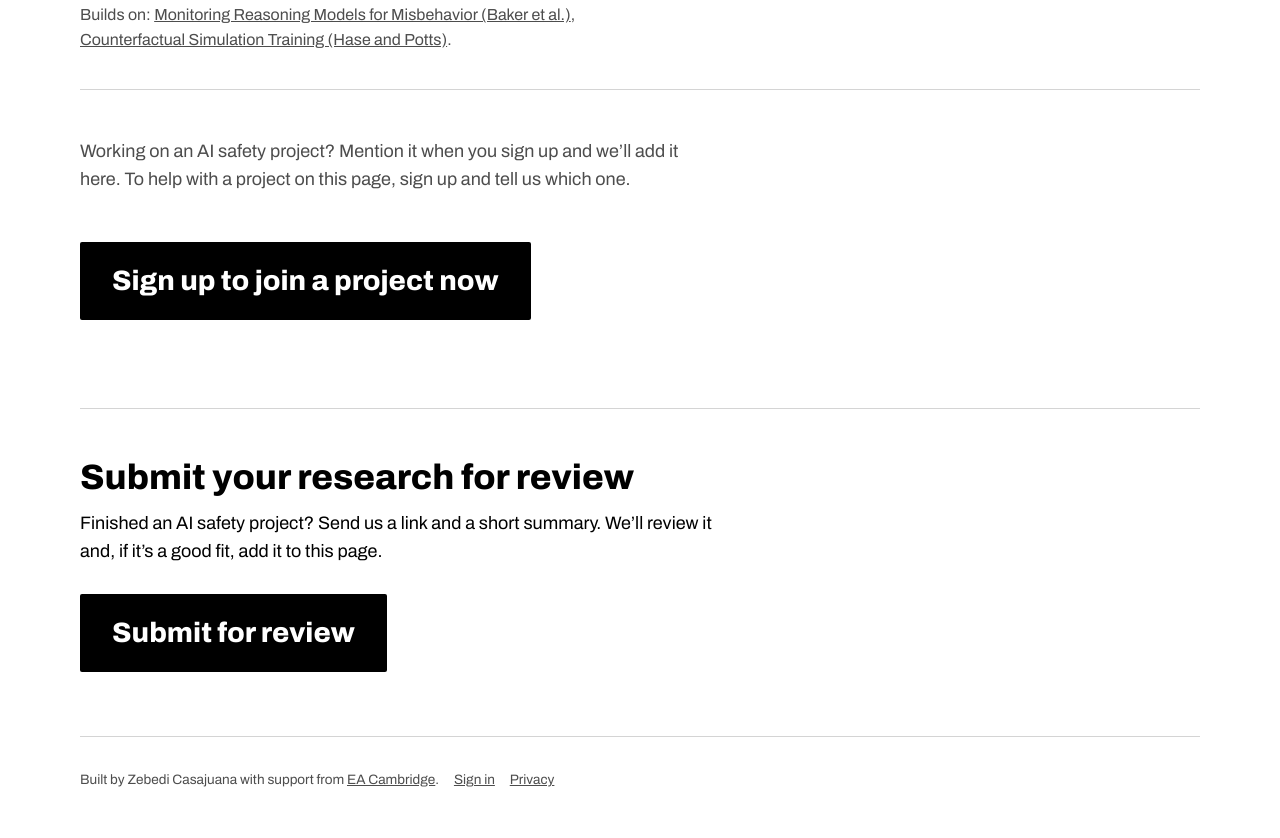
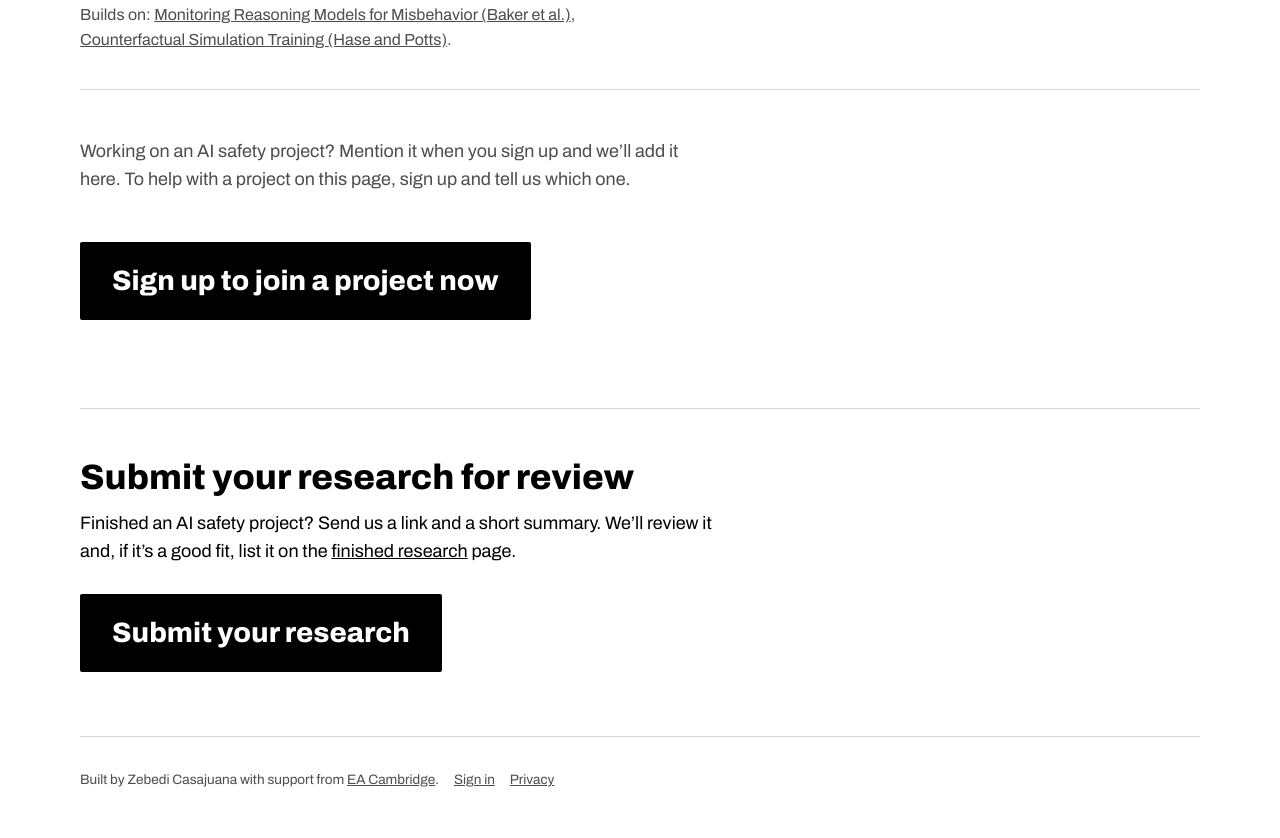
Before and after one commit to EACambridge/aisafetyresearch, a plain HTML site: page projects.html in a window 1280 px wide. Shown: the part 1223-2061 px from the top of the page. Drawn offline with Linux system fonts and the light colour scheme.

Commit message:
Projects page: point submissions to finished research

```diff
--- a/projects.html
+++ b/projects.html
@@ -118,8 +118,8 @@
   <div style="height:4rem"></div>
   <section class="submit" aria-labelledby="submit-title">
     <h2 id="submit-title">Submit your research for review</h2>
-    <p>Finished an AI safety project? Send us a link and a short summary. We’ll review it and, if it’s a good fit, add it to this page.</p>
-    <a class="cta" href="https://docs.google.com/forms/d/e/1FAIpQLScJ7AURQHiuJz4_b1uiiulmhQlLBN0wftGoZ9gk-mytHL8lzQ/viewform">Submit for review</a>
+    <p>Finished an AI safety project? Send us a link and a short summary. We’ll review it and, if it’s a good fit, list it on the <a href="published.html">finished research</a> page.</p>
+    <a class="cta" href="https://docs.google.com/forms/d/e/1FAIpQLScJ7AURQHiuJz4_b1uiiulmhQlLBN0wftGoZ9gk-mytHL8lzQ/viewform">Submit your research</a>
   </section>
   <div style="height:4rem"></div>
 </main>
```
